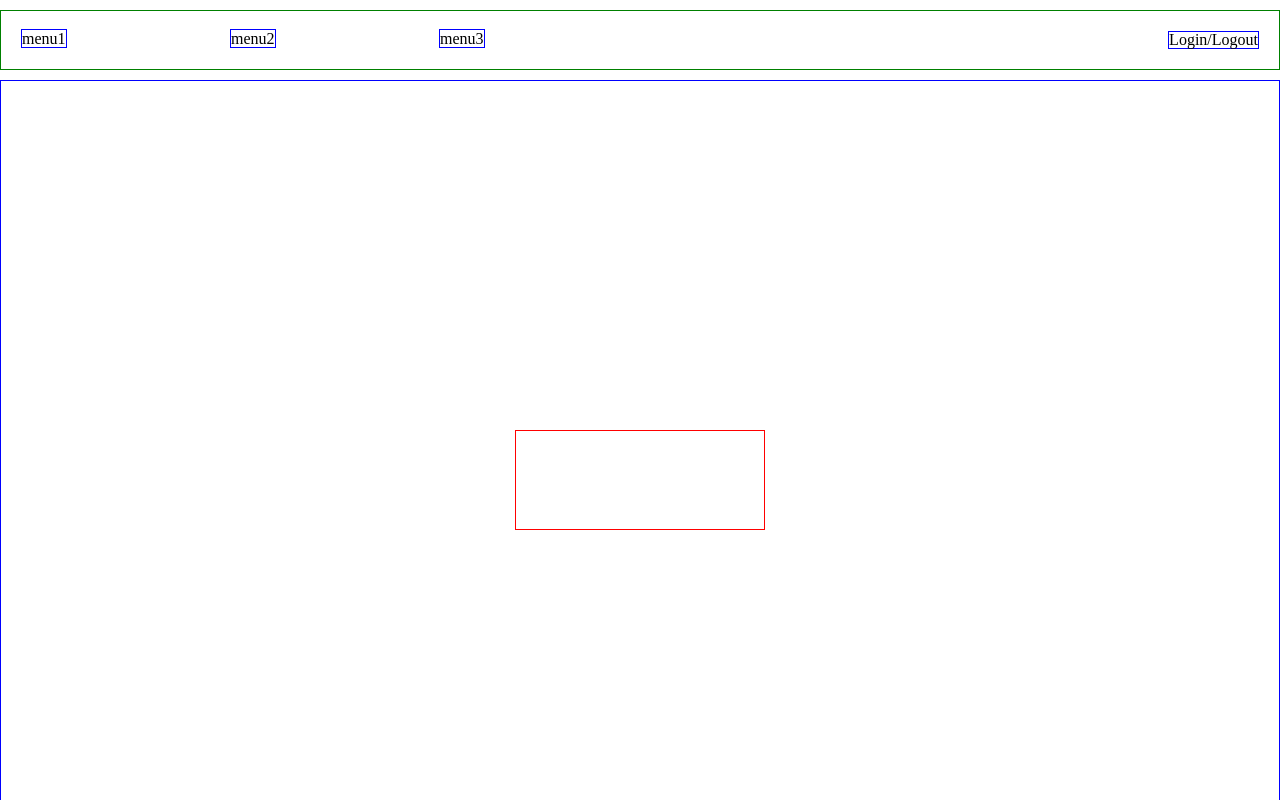
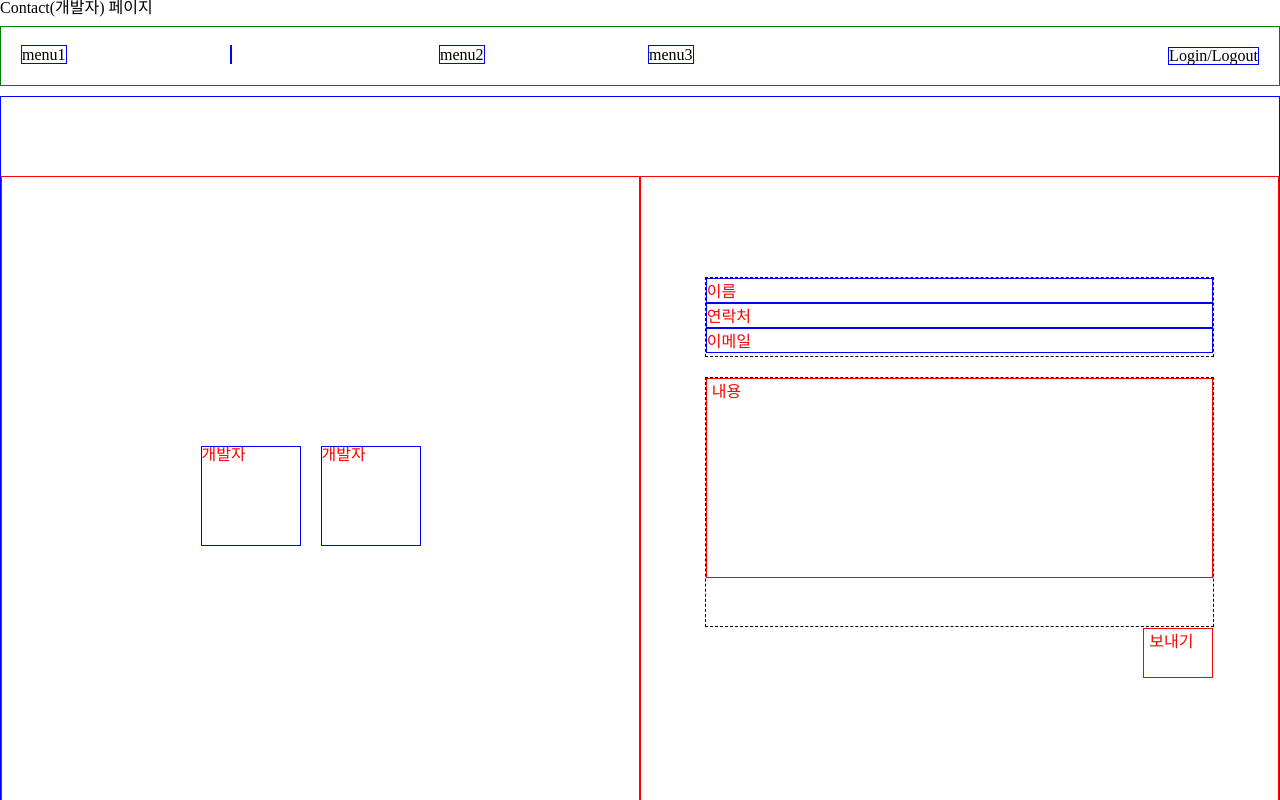
Before and after one commit to rlawksml/MRP, a React app: page /Contact in a window 1280 px wide. Shown: the top 800 px of the page. Built offline with nearby package versions, Linux system fonts and the light colour scheme.

Commit message:
router/link

```diff
--- a/src/app.jsx
+++ b/src/app.jsx
@@ -1,22 +1,41 @@
 import React from 'react';
 import Home from './pages/Home.jsx';
-import Navigation from './coponents/Navigation.jsx'
-import StyledGlobal from './styled/global.js'
-import { BrowserRouter, Router, Route, Switch, Link} from 'react-router-dom'
+import Navigation from './coponents/Navigation.jsx';
+import StyledGlobal from './styled/global.js';
+import { BrowserRouter as Router, Route, Switch } from 'react-router-dom';
 
-import Login from './pages/Login.jsx'
-import Cart from './pages/Cart.jsx'
-import Pick from './pages/Pick.jsx'
-import Contact from './pages/Contact.jsx'
+import Login from './pages/Login.jsx';
+import Cart from './pages/Cart.jsx';
+import Pick from './pages/Pick.jsx';
+import Contact from './pages/Contact.jsx';
 
 export default () => (
   <>
     <StyledGlobal />
-      <Navigation />
-      <Home />
-      <Login />
+    {/* <Navigation /> */}
+    <Router>
+      <Switch>
+        <Route exact path="/">
+          <Home></Home>
+        </Route>
+        <Route path="/Login">
+          <Login></Login>
+        </Route>
+        <Route path="/Cart">
+          <Cart></Cart>
+        </Route>
+        <Route path="/Pick">
+          <Pick></Pick>
+        </Route>
+        <Route path="/Contact">
+          <Contact></Contact>
+        </Route>
+        <Route path="/">Not Found</Route>
+        {/* <Login />
         <Cart />
         <Pick />
-      <Contact />
+        <Contact /> */}
+      </Switch>
+    </Router>
   </>
 );
--- a/src/coponents/Navigation.jsx
+++ b/src/coponents/Navigation.jsx
@@ -1,51 +1,68 @@
 import React from 'react';
 import styled from 'styled-components';
-import {Grid} from '@material-ui/core'
-import { BrowserRouter, Router, Route, Switch, Link } from 'react-router-dom'
+import { Grid } from '@material-ui/core';
+import { Link } from 'react-router-dom';
 
 export default () => {
   return (
     <NavBar>
       <Grid container justify="flex-start" alignitems="center" spacing={2}>
-            <HamMenu item xs={2} sm={2} md={2} lg={2} xl={2}><Menus>menu1</Menus></HamMenu>
-            <Grid item xs={2} sm={2} md={2} lg={2} xl={2}><Menus>menu2</Menus></Grid>
-            <Grid item xs={2} sm={2} md={2} lg={2} xl={2}><Menus>menu3</Menus></Grid>
-            <Grid item xs={6} sm={6} md={6} lg={6} xl={6}><Login>Login/Logout</Login></Grid>
+        <HamMenu item xs={2} sm={2} md={2} lg={2} xl={2}>
+          <Menus>
+            <Link to="/">menu1</Link>
+          </Menus>
+        </HamMenu>
+        <Grid item xs={2} sm={2} md={2} lg={2} xl={2}>
+          <Menus></Menus>
+        </Grid>
+        <Grid item xs={2} sm={2} md={2} lg={2} xl={2}>
+          <Menus>
+            <Link to="/Cart">menu2</Link>
+          </Menus>
+        </Grid>
+        <Grid item xs={2} sm={2} md={2} lg={2} xl={2}>
+          <Menus>
+            <Link to="/Pick">menu3</Link>
+          </Menus>
+        </Grid>
+        <Grid item xs={4} sm={4} md={4} lg={4} xl={4}>
+          <Login>
+            <Link to="/Login">Login/Logout</Link>
+          </Login>
+        </Grid>
       </Grid>
     </NavBar>
   );
 };
 
-
-
 const HamMenu = styled(Grid)`
-  width:100%;
-  float:left;
+  width: 100%;
+  float: left;
 `;
 
 const Menus = styled.a`
   border: 1px solid blue;
-    color : black;
+  color: black;
 `;
 
 const Login = styled.a`
-    float : right;
-    top : 0;
-    right : 0;
+  float: right;
+  top: 0;
+  right: 0;
   border: 1px solid blue;
-    color : black;
+  color: black;
 `;
 
 const NavBar = styled.div`
   width: 100%;
   height: 60px;
-    overflow-x : hidden;
+  overflow-x: hidden;
   opacity: 1;
   border: 1px solid green;
   margin-top: 10px;
   margin-bottom: 10px;
-    padding : 20px;
-    align-items:center;
-    justify-content:center;
+  padding: 20px;
+  align-items: center;
+  justify-content: center;
   display: flex;
 `;
--- a/src/pages/Contact.jsx
+++ b/src/pages/Contact.jsx
@@ -1,59 +1,135 @@
 import React from 'react';
 import styled from 'styled-components';
-import {Grid , container} from '@material-ui/core'
-import Navigation from '../coponents/Navigation.jsx'
+import { Grid, container } from '@material-ui/core';
+import Navigation from '../coponents/Navigation.jsx';
 
 export default () => {
   return (
     <>
       <h1>Contact(개발자) 페이지</h1>
-    <Navigation>
-    </Navigation>
+      <Navigation></Navigation>
       <MainContainer>
-        <Grid spacing={3}>
-            <Grid item xs={12} sm={6}
+        <SectionContain
+          item
+          xs={12}
+          sm={6}
           container
-            spacing={2}
           direction="row"
           justify="center"
-            alignItems="center">
+          alignItems="center"
+        >
           <DevDiv>
             <h3>개발자</h3>
           </DevDiv>
           <DevDiv>
             <h3>개발자</h3>
           </DevDiv>
-            </Grid>
+        </SectionContain>
 
-            <Grid item xs={12} sm={6}
+        <SectionContain
+          item
+          xs={12}
+          sm={6}
           container
-            spacing={2}
           direction="row"
           justify="center"
-            alignItems="center">
-
-            </Grid>
-        </Grid>
+          alignItems="center"
+        >
+          <InfoContainer>
+            <NameDiv>이름</NameDiv>
+            <PhoneDiv>연락처</PhoneDiv>
+            <EmailDiv>이메일</EmailDiv>
+          </InfoContainer>
+          <TextContainer>
+            <TextDiv>내용</TextDiv>
+            <SubmitDiv>보내기</SubmitDiv>
+          </TextContainer>
+        </SectionContain>
       </MainContainer>
     </>
   );
 };
 
-
 const MainContainer = styled.div`
   color: red;
   border: 1px solid blue;
-  height : 50em;
+  height: 50em;
   width: 100%;
   overflow: hidden;
-  display : flex;
+  display: flex;
   justify-content: center;
   align-items: center;
 `;
 
 const DevDiv = styled.div`
   border: 1px solid blue;
+  height: 100px;
+  width: 100px;
+  margin-right: 20px;
+`;
+
+const SectionContain = styled(Grid)`
+  border: 1px solid red;
+  height: 40em;
+  display: flex;
+  justify-content: center;
+  align-items: center;
+  position: relative;
+`;
+
+const InfoContainer = styled.div`
+  position: absolute;
+  top: 100px;
+  border: 1px dashed black;
+  width: 80%;
+  height: 80px;
+  display: flex;
+  flex-direction: column;
+  align-items: center;
+`;
+const TextContainer = styled.div`
+  position: absolute;
+  top: 200px;
+  border: 1px dashed black;
+  width: 80%;
+  height: 250px;
+  display: flex;
+  flex-direction: column;
+`;
+
+const NameDiv = styled.div`
+  border: 1px solid blue;
+  width: 100%;
+  height: 25px;
+  padding: 5px 0;
+`;
+
+const PhoneDiv = styled.div`
+  border: 1px solid blue;
+  width: 100%;
+  height: 25px;
+  padding: 5px 0;
+`;
+const EmailDiv = styled.div`
+  border: 1px solid blue;
+  width: 100%;
+  height: 25px;
+  padding: 5px 0;
+`;
+
+const TextDiv = styled.div`
+  border: 1px solid red;
+  width: 100%;
+  height: 200px;
+  padding: 5px;
+`;
+
+const SubmitDiv = styled.div`
+  position: absolute;
+  top: 250px;
+  right: 0px;
+  border: 1px solid red;
+  width: 70px;
   height: 50px;
-    width: 50px;
-    margin-right: 20px;
-`
+  padding: 5px;
+`;
--- a/src/pages/Home.jsx
+++ b/src/pages/Home.jsx
@@ -1,34 +1,34 @@
 import React from 'react';
 import styled from 'styled-components';
-// import Navigation from '../coponents/Navigation.jsx'
-import {Grid , container} from '@material-ui/core'
+import Navigation from '../coponents/Navigation.jsx';
+import { Grid, container } from '@material-ui/core';
 
 export default () => {
   return (
     <>
+      <Navigation></Navigation>
       <MainContainer>
         <Grid spacing={1} container direction="row" justify="center" alignItems="center">
-            <Logo></Logo>
+          <Logo></Logo>
         </Grid>
       </MainContainer>
     </>
   );
 };
 
-
 const MainContainer = styled.div`
   color: red;
   border: 1px solid blue;
-  height : 50em;
+  height: 50em;
   width: 100%;
   overflow: hidden;
-  display : flex;
+  display: flex;
   justify-content: center;
   align-items: center;
 `;
 
 const Logo = styled.div`
   border: 1px solid Red;
-  height : 100px;
-  width:250px;
+  height: 100px;
+  width: 250px;
 `;
--- a/webpack.config.js
+++ b/webpack.config.js
@@ -29,4 +29,8 @@ module.exports = {
       template: path.join(__dirname, './src', 'index.html'),
     }),
   ],
+  devServer: {
+    inline: true,
+    historyApiFallback: true,
+  },
 };
```
Also changed, not shown: 1 other file (tests, documents, lock files or other folders). Lines whose indentation alone changed are shown as unchanged.
